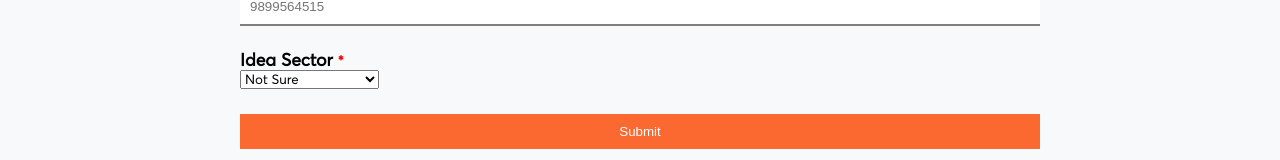
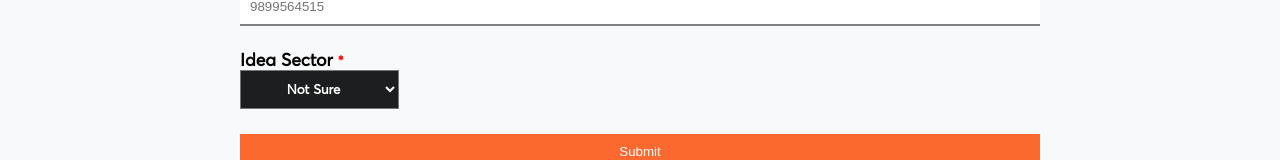
Before and after one commit to ecelliitbhu/ecell-website-new, a Next.js app: page /forms/build_with_us in a window 1280 px wide. Shown: the part 1975-2135 px from the top of the page. Built offline with nearby package versions, Linux system fonts and the light colour scheme; no server answers; the database is empty.

Commit message:
css added

```diff
--- a/styles/globals.scss
+++ b/styles/globals.scss
@@ -1512,6 +1512,17 @@ ul {
     height: 126px;
   }
 }
+
+.select{
+  background-color: #1c1f1f;
+  padding: 10px;
+  font-weight: bold;
+  color: white;
+  width: fit-content;
+  align-items: center;
+  text-align: center;
+}
+
 
 .half {
   float: left;
```
